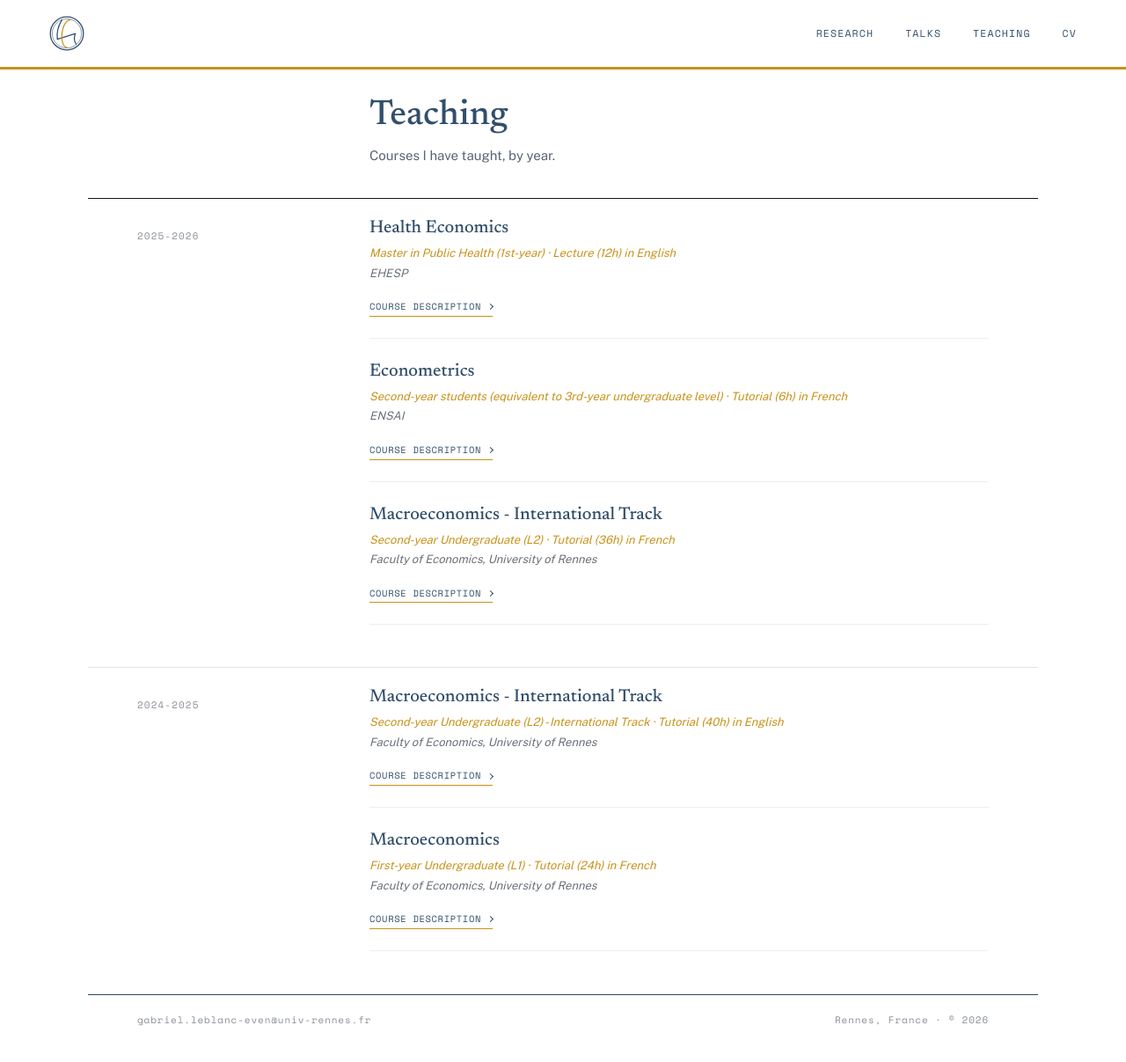
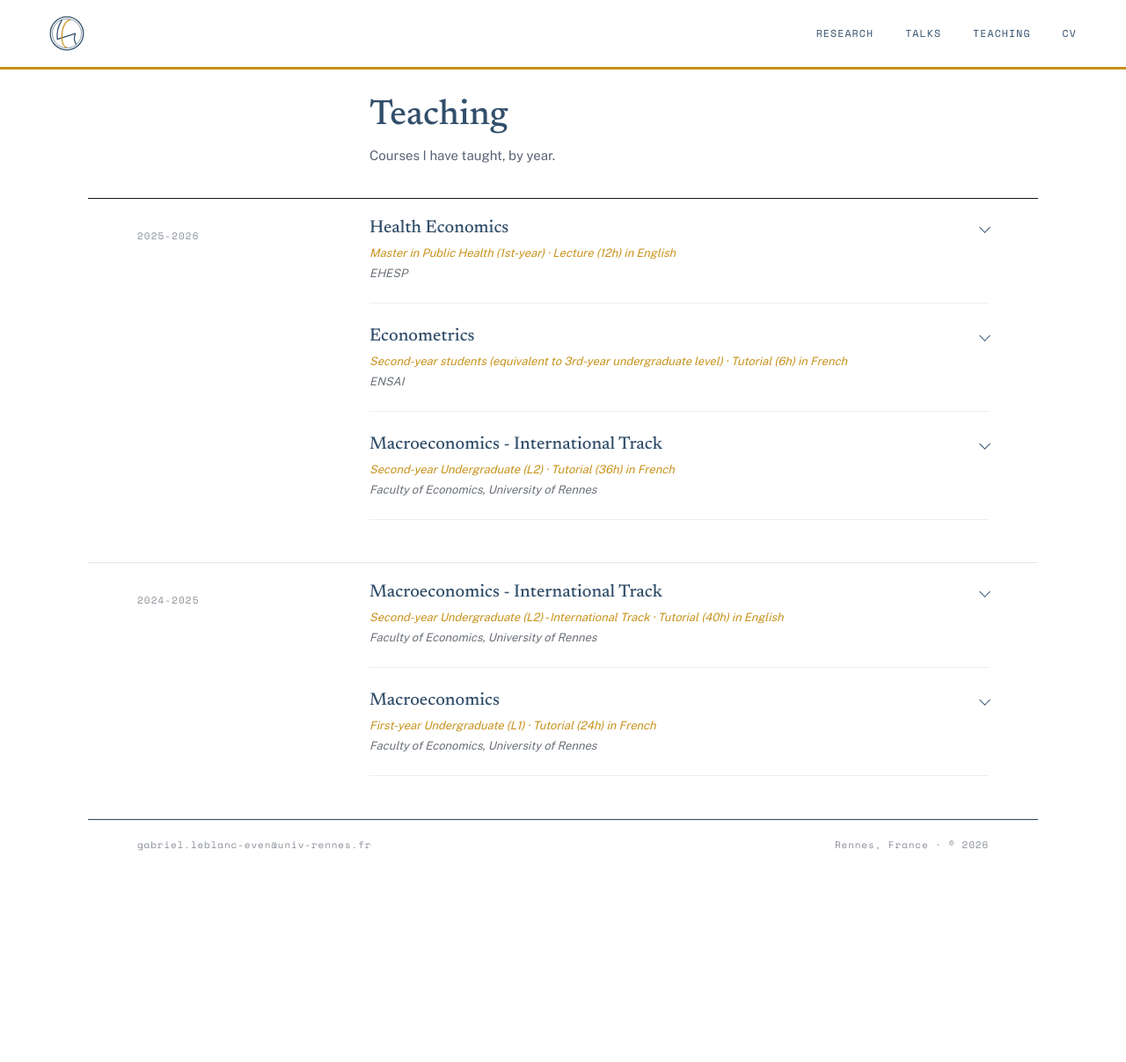
Before and after one commit to gabriel-leblanceven/gabriel-leblanceven.github.io, a Jekyll site: the page built from _pages/teaching.md, in a window 1280 px wide. Shown: the whole page at 88% size. Built offline with Jekyll 4.4.1, drawn with Linux system fonts in a browser that asks for light colours; a script bundle is joined from its source files by our own code; library files that are not in the unit come from our copies; after the commit the page ends 1009 px from its top, so only the background shows below that.

Commit message:
Turn course descriptions into an accordion on Teaching page
The whole course header (title, level, institution) toggles the
description, with a thin chevron aligned right that flips when open;
title and chevron turn ochre on hover. Replaces the text toggle.

Co-Authored-By: Claude Opus 5.5 <noreply@anthropic.com>

```diff
--- a/_pages/teaching.md
+++ b/_pages/teaching.md
@@ -25,12 +25,14 @@ layout: single
 .gle__row{display:grid;grid-template-columns:280px 1fr;border-bottom:1px solid #E3E5E9;}
 .gle__rowlabel{padding:34px 0 34px 56px;font-family:'Space Mono',monospace;font-size:11px;letter-spacing:0.1em;text-transform:uppercase;color:#8a9099;}
 .gle__rowbody{padding:20px 56px 24px 40px;}
-.gle__desc{margin-top:12px;}
-.gle__desc summary{display:inline-flex;align-items:center;gap:8px;cursor:pointer;list-style:none;font-family:'Space Mono',monospace;font-size:10.5px;letter-spacing:0.06em;text-transform:uppercase;color:#324f6b;border-bottom:1px solid #c8921a;padding-bottom:2px;}
+.gle__ctitle{font-family:'Newsreader',serif;font-size:20px;font-weight:500;color:#324f6b;line-height:1.3;transition:color .2s;}
+.gle__desc summary{display:flex;justify-content:space-between;align-items:flex-start;gap:16px;cursor:pointer;list-style:none;}
 .gle__desc summary::-webkit-details-marker{display:none;}
-.gle__desc summary::after{content:"";width:5px;height:5px;border-right:1.4px solid currentColor;border-bottom:1.4px solid currentColor;transform:rotate(-45deg);transition:transform .2s;}
-.gle__desc[open] summary::after{transform:rotate(45deg) translate(-1px,-1px);}
-.gle__desc summary:hover{color:#c8921a;}
+.gle__desc summary:focus-visible{outline:2px solid #c8921a;outline-offset:4px;}
+.gle__desc-chev{flex:0 0 auto;width:9px;height:9px;margin-top:8px;border-right:1.4px solid #324f6b;border-bottom:1.4px solid #324f6b;transform:rotate(45deg);transition:transform .2s,border-color .2s;}
+.gle__desc[open] .gle__desc-chev{transform:rotate(-135deg);margin-top:12px;}
+.gle__desc summary:hover .gle__ctitle{color:#c8921a;}
+.gle__desc summary:hover .gle__desc-chev{border-color:#c8921a;}
 .gle__desc-body{font-size:14.5px;color:#3a4048;line-height:1.6;margin-top:12px;max-width:620px;text-align:justify;}
 .gle__footer{display:flex;align-items:center;justify-content:space-between;padding:20px 56px 40px;font-family:'Space Mono',monospace;font-size:11px;letter-spacing:0.08em;color:#8a9099;border-top:1px solid #324f6b;}
 @media(max-width:720px){.gle__titleband,.gle__row{grid-template-columns:1fr;}.gle__titlebody,.gle__rowbody{padding:20px 24px 24px;}.gle__rowlabel{padding:24px 0 0 24px;}.gle__nav,.gle__footer{padding-left:24px;padding-right:24px;}.gle__h1{font-size:32px;}}
@@ -73,15 +75,19 @@ body{padding-top:0 !important;}
       <div class="gle__rowlabel">{{ grp.name }}</div>
       <div class="gle__rowbody">
         {% for c in grp.items %}
-          <div style="margin-bottom:24px;padding-bottom:24px;border-bottom:1px solid #EDEEF1;">
-            <div style="font-family:'Newsreader',serif;font-size:20px;font-weight:500;color:#324f6b;line-height:1.3;">{{ c.title }}</div>
+          {% capture course_head %}
+            <div class="gle__ctitle">{{ c.title }}</div>
             <div style="font-family:'Public Sans',sans-serif;font-size:13px;font-style:italic;color:#c8921a;margin-top:6px;">{{ c.level }} &middot; {{ c.role }}</div>
             <div style="font-family:'Public Sans',sans-serif;font-size:13px;font-style:italic;color:#6a7078;margin-top:3px;">{{ c.institution }}</div>
+          {% endcapture %}
+          <div style="margin-bottom:24px;padding-bottom:24px;border-bottom:1px solid #EDEEF1;">
             {% if c.description %}
             <details class="gle__desc">
-              <summary>Course description</summary>
+              <summary><div>{{ course_head }}</div><span class="gle__desc-chev" aria-hidden="true"></span></summary>
               <div class="gle__desc-body">{{ c.description }}</div>
             </details>
+            {% else %}
+            {{ course_head }}
             {% endif %}
           </div>
         {% endfor %}
```
